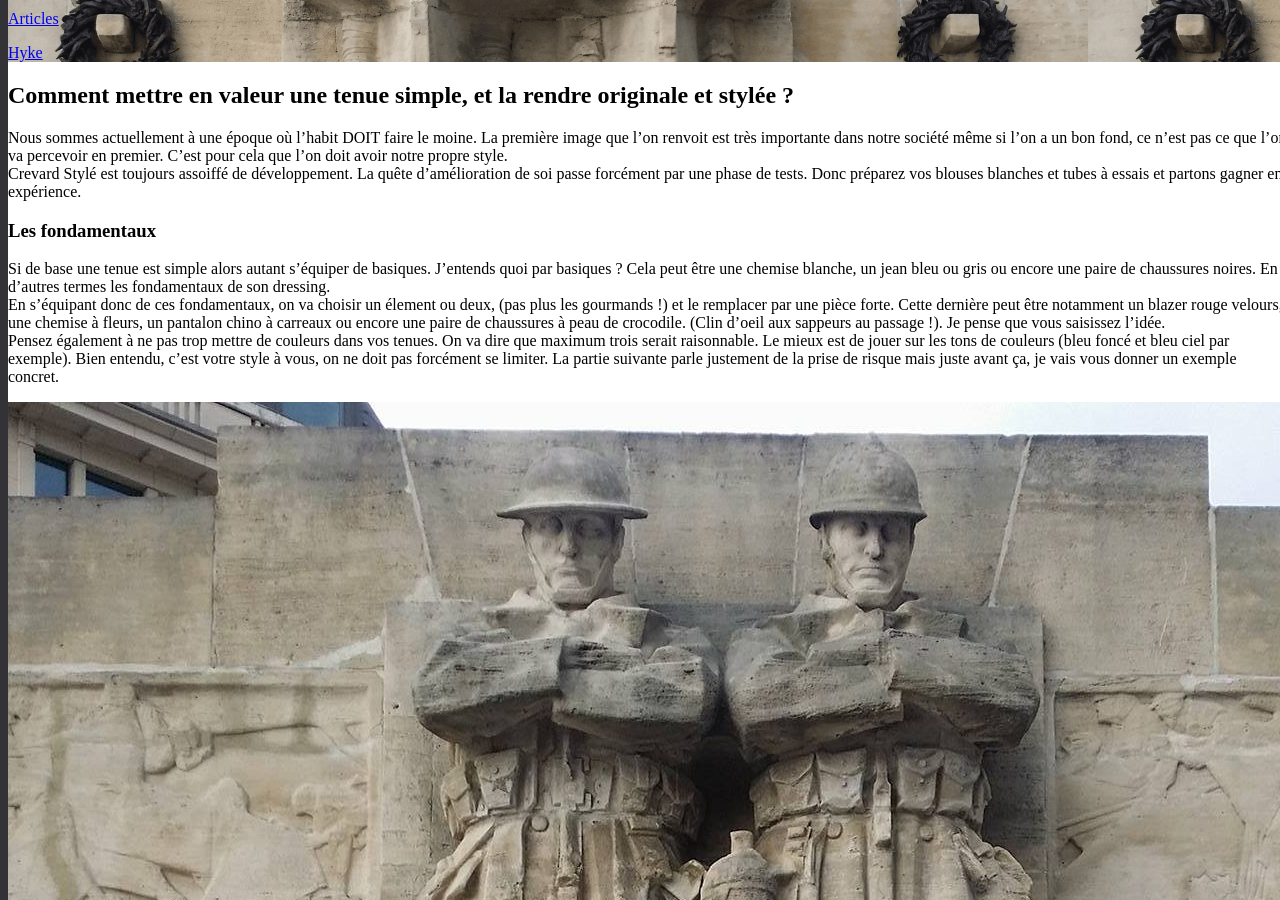
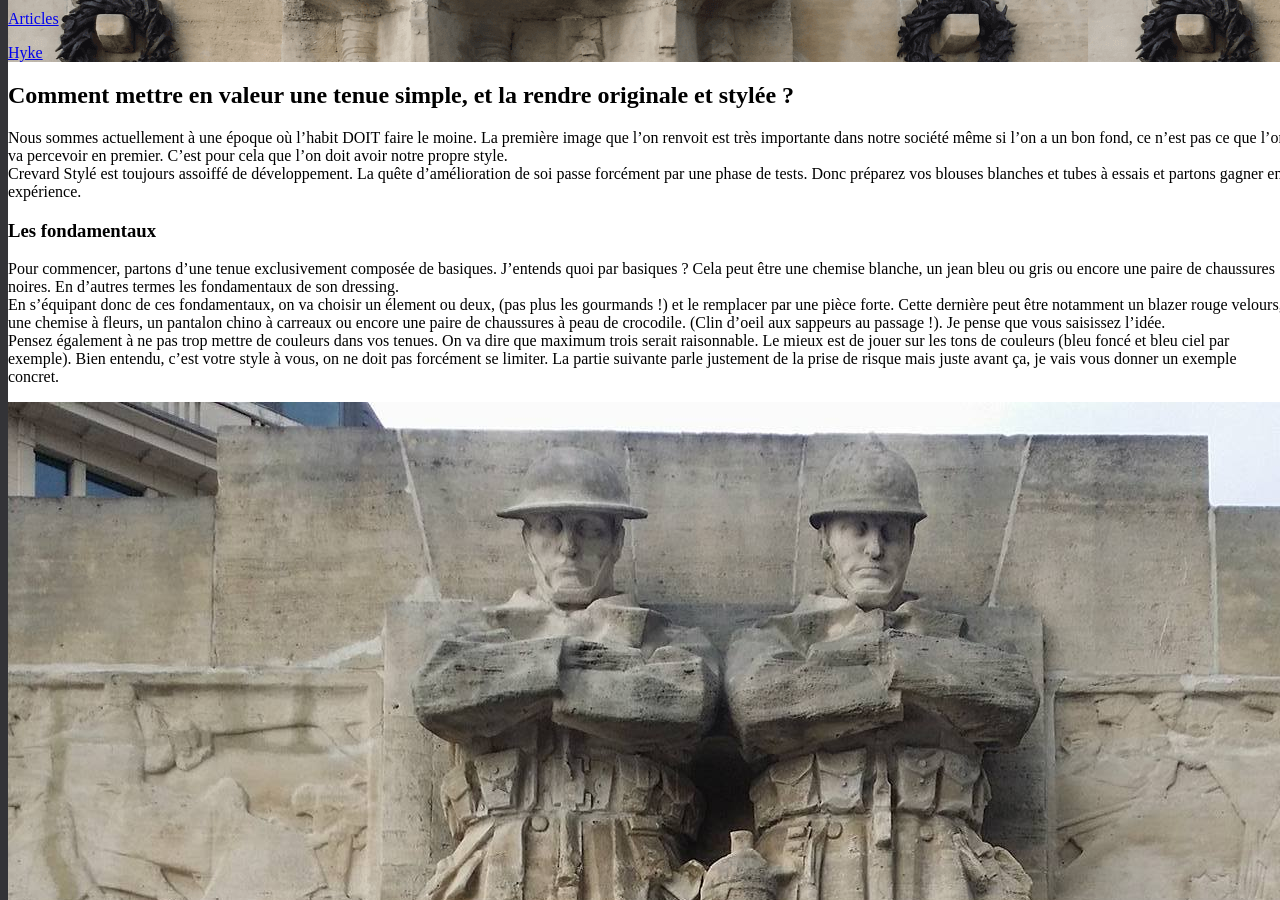
Before and after one commit to darkh2/darkh2.github.io, a Jekyll site: the page built from _posts/2017-11-05-Mettre-en-valeur-une-tenue-simple-et-la-rendre-originale-et-stylée.md, in a window 1280 px wide and 900 px high, scrolled down 325 px. Built offline with Jekyll 4.4.1, drawn with Linux system fonts in a browser that asks for light colours; comment, search, counter and statistics services are not loaded.

Commit message:
Update 2017-11-05-Mettre-en-valeur-une-tenue-simple-et-la-rendre-originale-et-stylée.md

```diff
--- a/_posts/2017-11-05-Mettre-en-valeur-une-tenue-simple-et-la-rendre-originale-et-stylée.md
+++ b/_posts/2017-11-05-Mettre-en-valeur-une-tenue-simple-et-la-rendre-originale-et-stylée.md
@@ -13,7 +13,7 @@ Crevard Stylé est toujours assoiffé de développement. La quête d'améliorati
 
 ### Les fondamentaux
 
-Si de base une tenue est simple alors autant s'équiper de basiques. J'entends quoi par basiques ? Cela peut être une chemise blanche, un jean bleu ou gris ou encore une paire de chaussures noires. En d'autres termes les fondamentaux de son dressing.
+Pour commencer, partons d'une tenue exclusivement composée de basiques. J'entends quoi par basiques ? Cela peut être une chemise blanche, un jean bleu ou gris ou encore une paire de chaussures noires. En d'autres termes les fondamentaux de son dressing.
 En s'équipant donc de ces fondamentaux, on va choisir un élement ou deux, (pas plus les gourmands !) et le remplacer par une pièce forte. Cette dernière peut être notamment un blazer rouge velours, une chemise à fleurs, un pantalon chino à carreaux ou encore une paire de chaussures à peau de crocodile. (Clin d'oeil aux sappeurs au passage !). Je pense que vous saisissez l'idée.
 Pensez également à ne pas trop mettre de couleurs dans vos tenues. On va dire que maximum trois serait raisonnable. Le mieux est de jouer sur les tons de couleurs (bleu foncé et bleu ciel par exemple). Bien entendu, c'est votre style à vous, on ne doit pas forcément se limiter. La partie suivante parle justement de la prise de risque mais juste avant ça, je vais vous donner un exemple concret.
 
```
